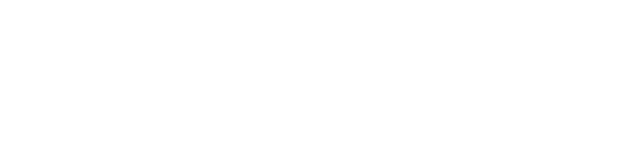
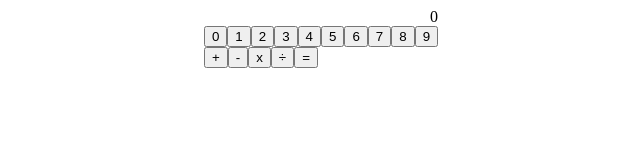
Before and after one commit to brookemelody/odin-calculator, a plain HTML site: page index.html in a window 1280 px wide. Shown: the whole page, without its empty margins (319-959 px from the left). Drawn offline with Linux system fonts and the light colour scheme.

Commit message:
Set up creating buttons and aritmetic operation functions

```diff
--- a/index.html
+++ b/index.html
@@ -7,6 +7,13 @@
     <link rel="stylesheet" href="styles.css"/>
 </head>
 <body>
+    <div class="container">
+        <div id="screen">0</div>
+        <div class="buttons-container">
+            <div class="number-buttons"></div>
+            <div class="operation-buttons"></div>
+        </div>
+    </div>
     <script src="script.js"></script>
 </body>
 </html>
--- a/script.js
+++ b/script.js
@@ -0,0 +1,74 @@
+// Place the interactive buttons on the screen using JavaScript
+const numButtonsDiv = document.querySelector(".number-buttons");
+
+// Create the number buttons from digits 0-9
+for (let i = 0; i <= 9; i++) {
+    const numButton = document.createElement("button");
+
+    numButton.textContent = i;
+
+    // Placeholder, need to add event listener here
+
+    numButtonsDiv.appendChild(numButton);
+}
+
+const operationButtonsDiv = document.querySelector(".operation-buttons");
+// Need 4 basic functions (+, -, x, ÷) and =
+const addButton = document.createElement("button");
+const subtractButton = document.createElement("button");
+const multiplyButton = document.createElement("button");
+const divideButton = document.createElement("button");
+const equalsButton = document.createElement("button");
+
+addButton.textContent = "+";
+subtractButton.textContent = "-";
+multiplyButton.textContent = "x";
+divideButton.textContent = "÷";
+equalsButton.textContent = "=";
+
+operationButtonsDiv.appendChild(addButton);
+operationButtonsDiv.appendChild(subtractButton);
+operationButtonsDiv.appendChild(multiplyButton);
+operationButtonsDiv.appendChild(divideButton);
+operationButtonsDiv.appendChild(equalsButton);
+
+// Functions for the arithmetic operation logic
+/**
+ * Returns the sum of x and y
+ * @param {*} x the first operand
+ * @param {*} y the second operand
+ */
+function add(x, y)
+{
+    return x + y;
+}
+
+/**
+ * Returns the difference between x and y
+ * @param {*} x the first operand
+ * @param {*} y the second operand
+ */
+function subtract(x, y)
+{
+    return x - y;
+}
+
+/**
+ * Returns the product of x and y
+ * @param {*} x the first operand
+ * @param {*} y the second operand
+ */
+function multiply(x, y)
+{
+    return x * y;
+}
+
+/**
+ * Returns the quotient of x and y
+ * @param {*} x the first operand
+ * @param {*} y the second operand
+ */
+function divide(x, y)
+{
+    return x / y;
+}
--- a/styles.css
+++ b/styles.css
@@ -0,0 +1,8 @@
+body {
+    display: flex;
+    justify-content: center;
+}
+
+#screen {
+    text-align: right;
+}
```
